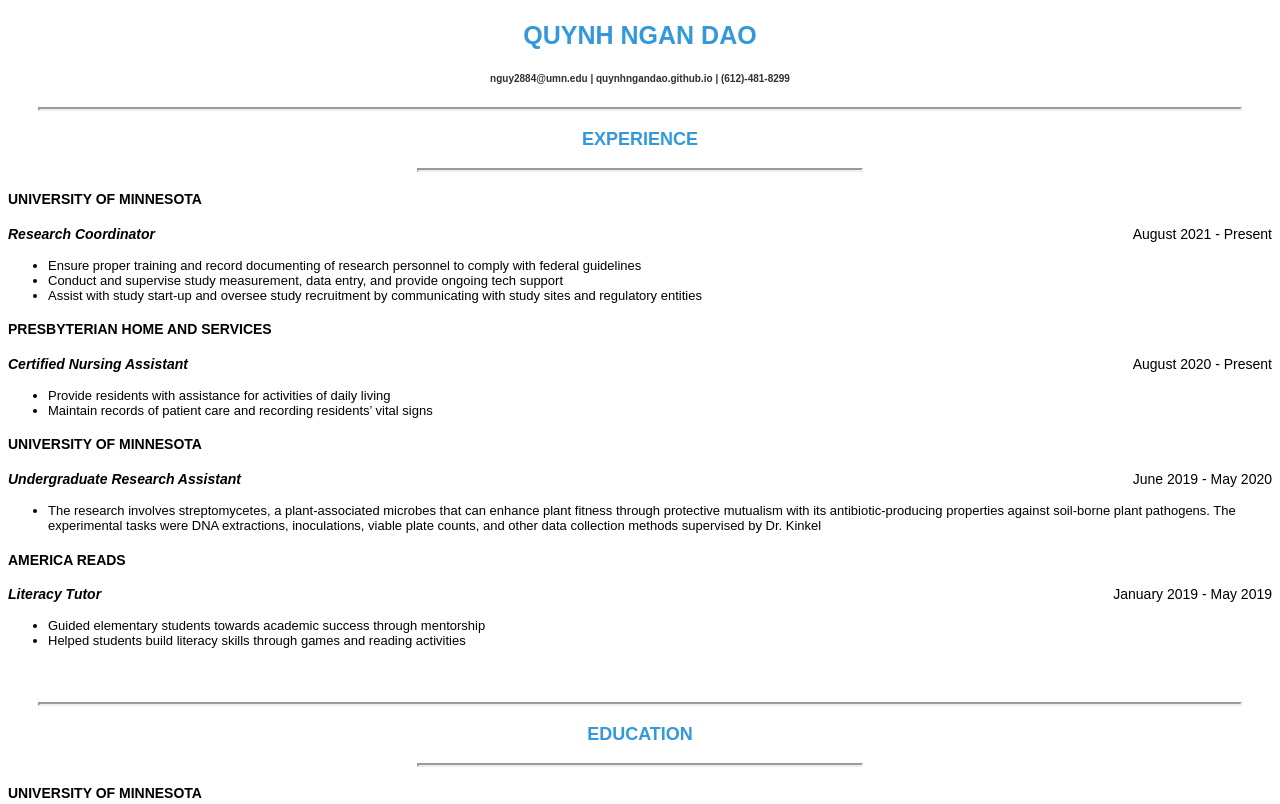
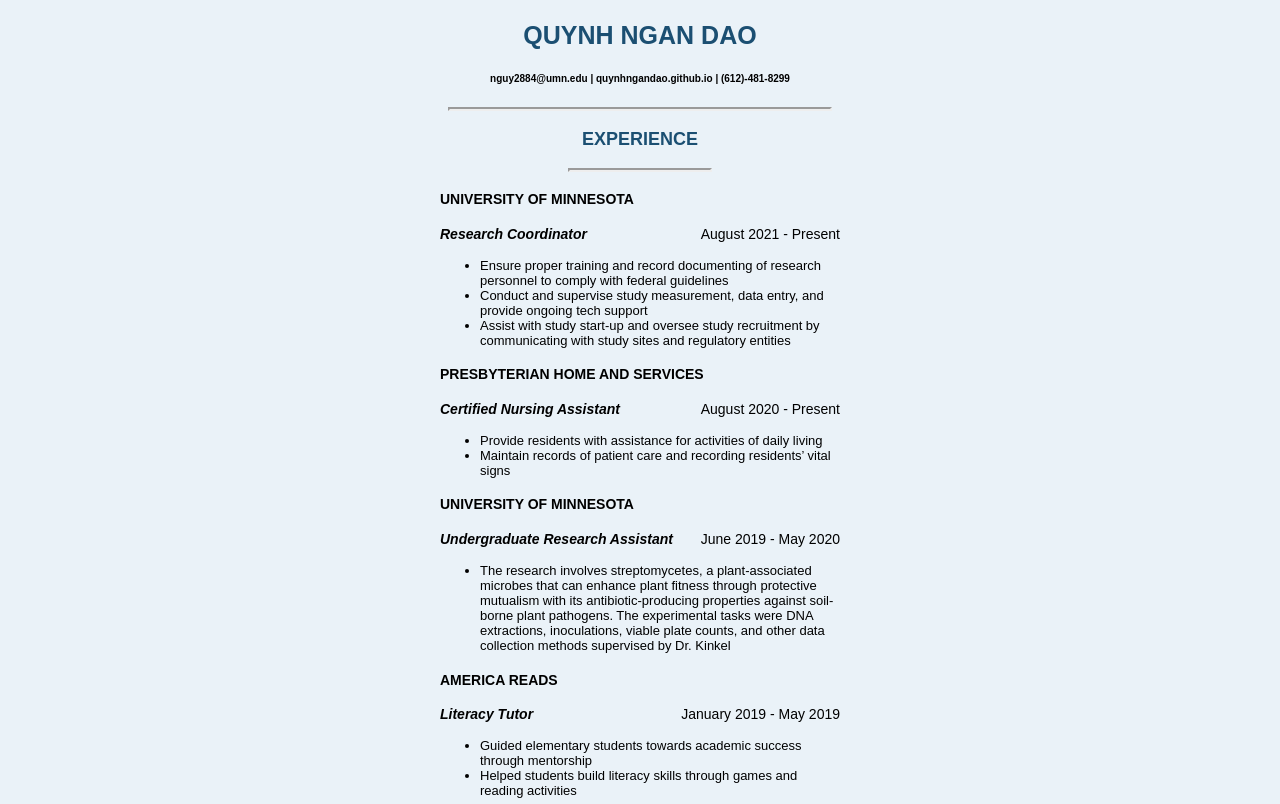
Before and after one commit to quynhngandao/Primequynh2.github.io, a plain HTML site: page index.html in a window 1280 px wide. Shown: the top 804 px of the page. Drawn offline with Linux system fonts and the light colour scheme.

Commit message:
Update style.css

```diff
--- a/style.css
+++ b/style.css
@@ -1,9 +1,9 @@
-@page {
-  size: A4 landscape;
-}
-
 body {
   font-family: sans-serif;
+  min-height: 100vh;
+    max-width: 400px;
+    background-color: #EAF2F8;
+    margin: 0 auto;
 }
 
 .a {
@@ -26,14 +26,14 @@
 }
 
 h2 {
-  color: #3498DB;
+  color: #1B4F72;
   text-align: center;
   text-transform: uppercase;
   font-size: 25px;
 }
 
 h3 {
-  color: #3498DB;
+  color: #1B4F72;
   text-align: center;
   font-size: 18px;
 }
@@ -53,7 +53,6 @@
 h6 {
   font-size: 10px;
   text-align: center;
- color: #2d3038;
 }
 
 li {
```
